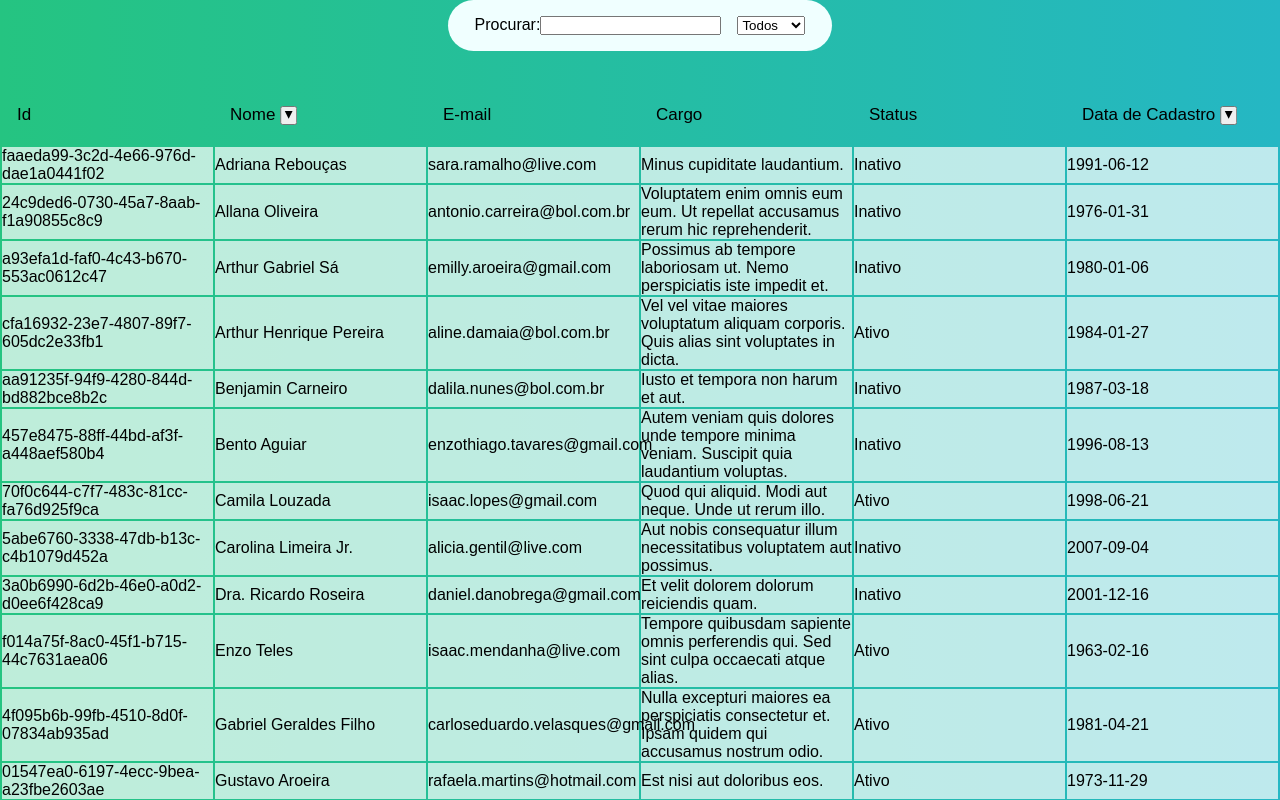
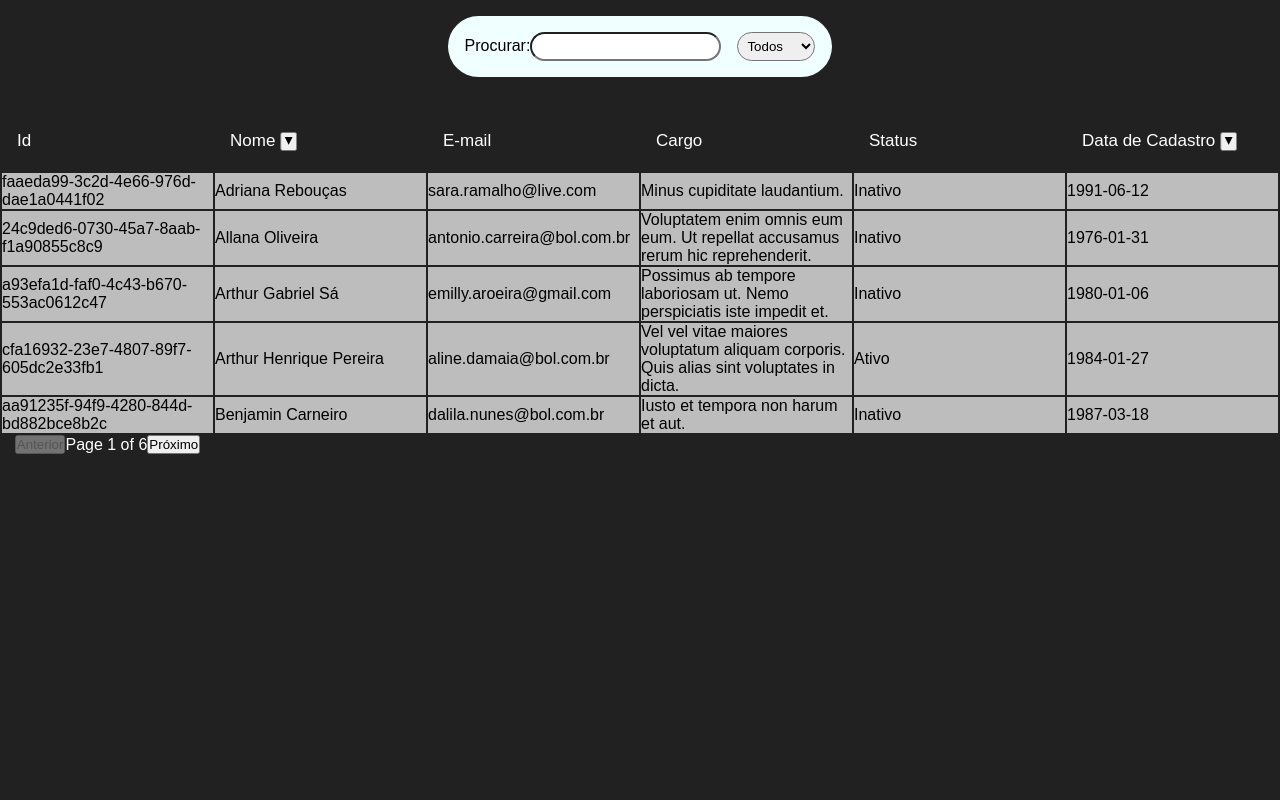
Before and after one commit to Evertonneto/tcc_mba_usp, a Next.js app: page / in a window 1280 px wide. Shown: the top 800 px of the page. Built offline with nearby package versions, Linux system fonts and the light colour scheme.

Commit message:
feat: add pagination and change styles

```diff
--- a/src/components/etapa-a-tradicional/Tabela/Tabela.module.css
+++ b/src/components/etapa-a-tradicional/Tabela/Tabela.module.css
@@ -1,6 +1,6 @@
 body {
   background: -webkit-linear-gradient(left, #25c481, #25b7c4);
-  background: linear-gradient(to right, #25c481, #25b7c4);
+  background: #212121;
 }
 
 .table {
@@ -24,7 +24,7 @@ body {
   text-align: left;
   font-weight: 500;
   font-size: 17px;
-  color: black;
+  color: white;
 }
 
 .sortButton {
@@ -63,4 +63,29 @@ body {
     background-color: azure;
     border-radius: 50px;
     width: 30%;
+    margin-top: 1rem;
 }
+
+.filters select{
+    border-radius: 1rem;
+    padding: 5px;
+}
+
+.inputText{
+    border-radius: 1rem;
+    padding: 5px;
+}
+
+.tableDiv{
+    display: flex;
+    flex-direction: column;
+    justify-content: center;
+    align-items: center;
+}
+
+.paginationComponents{
+    display: flex;
+    flex-direction: row;
+    justify-content: center;
+    align-items:center ;
+}
--- a/src/components/etapa-a-tradicional/Tabela/Tabela.tsx
+++ b/src/components/etapa-a-tradicional/Tabela/Tabela.tsx
@@ -57,6 +57,8 @@ function SortButton({
     );
 }
 
+const itemsPerPage = 5
+
 
 
 
@@ -65,6 +67,10 @@ export function Tabela() {
     const [searchByStatus, setSearchByStatus] = useState<"todos" | "ativos" | "inativos">("todos")
     const [sortKey, setSortKey] = useState<SortKeys>("nome");
     const [sortOrder, setSortOrder] = useState<SortOrder>("ascn");
+    const [pageActual, setPageActual] = useState<number>(1)
+    const totalPages = Math.ceil(data.length / itemsPerPage);
+
+
 
      let sortedData = useCallback(
         () => sortData({ tableData: data, sortKey, reverse: sortOrder === "desc" }),
@@ -90,15 +96,15 @@ export function Tabela() {
         }
     })
 
-
-
+   const listData = filteredData.slice((pageActual - 1) * itemsPerPage, pageActual * itemsPerPage);
+   console.log(listData)
 
     return (
         <div className={styles.tableContainer}>
             <div className={styles.filters}>
                 <div className="filterByName">
                     <label htmlFor="">Procurar:</label>
-                    <input type="text" value={searchByText} onChange={(e) => {
+                    <input type="text" className={styles.inputText} value={searchByText} onChange={(e) => {
                         setSearchByText(e?.target?.value)
                     }} />
                 </div>
@@ -115,7 +121,7 @@ export function Tabela() {
 
             </div>
 
-            <div className="tableDiv">
+            <div className={styles.tableDiv}>
                 <table className={styles.table}>
                     <thead className={styles.thead}>
                         <tr className={styles.tr}>
@@ -129,7 +135,7 @@ export function Tabela() {
                     </thead>
                     <tbody className={styles.tbody}>
 
-                        {filteredData.length > 0 ? (filteredData.map((value, key) => {
+                        {listData.length > 0 ? (listData.map((value, key) => {
                             return (
                                 <tr key={value.id} className={styles.tr}>
                                     <td className={styles.tr}>{value.id} </td>
@@ -147,6 +153,12 @@ export function Tabela() {
 
                     </tbody>
 
+                    <tfoot className={styles.paginationComponents}>
+                            <button  disabled={pageActual === 1} onClick={() => setPageActual(prev => prev - 1)}>Anterior</button>
+                            <span style={{color:'white'}}> Page {pageActual} of {totalPages} </span>
+                            <button disabled={pageActual === totalPages} onClick={() => setPageActual(prev => prev + 1)}>Próximo</button>
+                    </tfoot>
+
                 </table>
             </div>
         </div>
```
